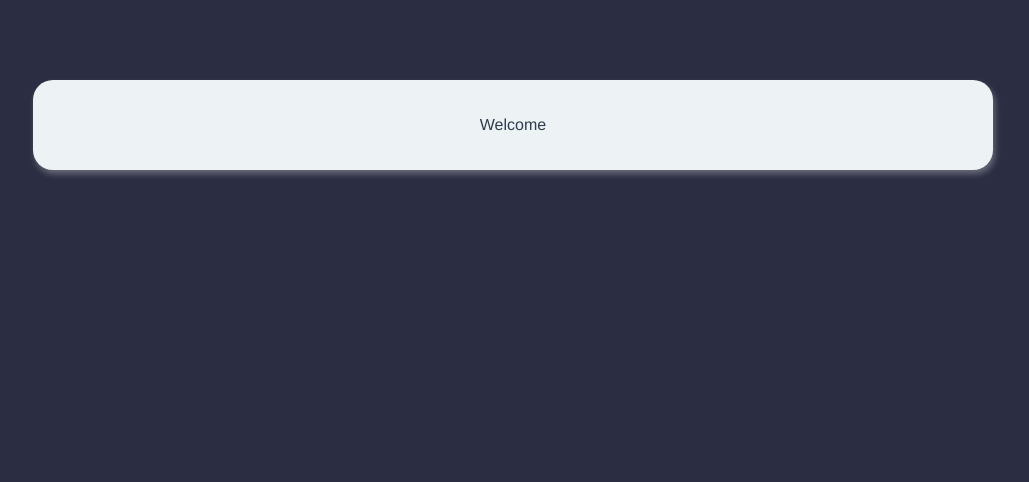
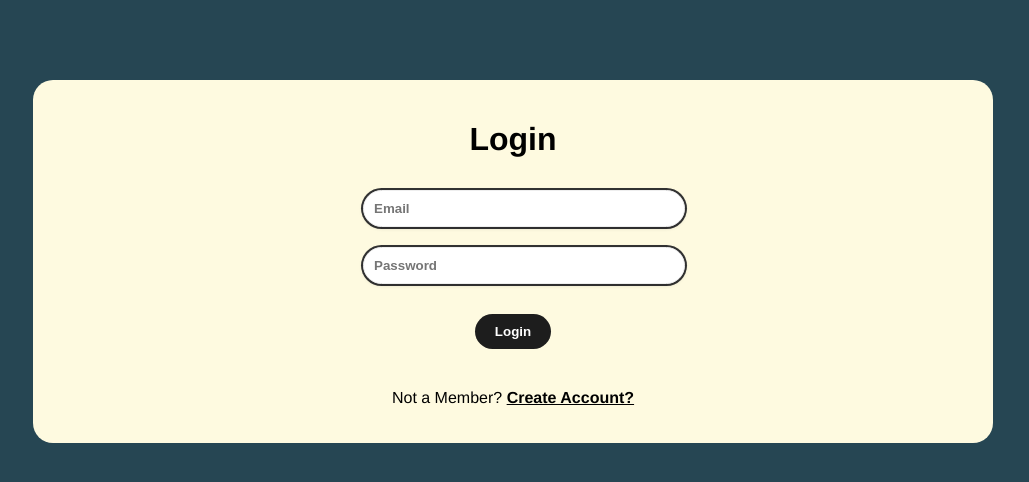
Before and after one commit to WaiLinnAung16/live-chat, a Vue app: page / in a window 1280 px wide. Shown: the top 482 px of the page, without its empty margins (127-1156 px from the left). Built offline with nearby package versions, Linux system fonts and the light colour scheme.

Commit message:
connect auth and throw error

```diff
--- a/firebase/config.js
+++ b/firebase/config.js
@@ -1,6 +1,6 @@
 import firebase from "firebase/app";
 import "firebase/firestore";
-
+import "firebase/auth";
 const firebaseConfig = {
   apiKey: "AIzaSyAFkMSSqurG_tWBopVFZtrhtEdUjpSnfzE",
   authDomain: "vue-blog-test-4ea9e.firebaseapp.com",
@@ -13,5 +13,5 @@ const firebaseConfig = {
 firebase.initializeApp(firebaseConfig);
 const db = firebase.firestore();
 const timestamp = firebase.firestore.FieldValue.serverTimestamp;
-
-export { db, timestamp };
+const auth = firebase.auth();
+export { db, timestamp, auth };
--- a/src/App.vue
+++ b/src/App.vue
@@ -8,7 +8,6 @@
   font-family: Avenir, Helvetica, Arial, sans-serif;
   -webkit-font-smoothing: antialiased;
   -moz-osx-font-smoothing: grayscale;
-  text-align: center;
-  color: #2c3e50;
+
 }
 </style>
--- a/src/assets/global.css
+++ b/src/assets/global.css
@@ -1,14 +1,14 @@
 body {
-  background: #2b2d42;
-  color: #444;
+  background: #264653;
+  color: #000;
 }
 .container {
   width: 90%;
   max-width: 960px;
   margin: 80px auto;
   border-radius: 20px;
-  box-shadow: 2px 4px 6px rgba(255, 255, 255, 0.294);
-  background: #edf2f4;
+  /* box-shadow: 2px 4px 6px rgba(255, 255, 255, 0.294); */
+  background: #fefae0;
 }
 .error {
   color: #d90429;
@@ -16,7 +16,7 @@ body {
 }
 button {
   text-decoration: none;
-  background: #5ae4ca;
+  background: #1d1d1d;
   color: white;
   font-weight: bold;
   border: 0;
--- /dev/null
+++ b/src/components/Login.vue
@@ -0,0 +1,29 @@
+<template>
+    <div>
+        <h1>Login</h1>
+        <form @submit.prevent="logIn">
+            <input type="email" placeholder="Email" v-model="email">
+            <input type="password" placeholder="Password" v-model="password">
+            <button>Login</button>
+        </form>
+    </div>
+</template>
+
+<script>
+import { ref } from 'vue';
+
+export default {
+    setup() {
+        let email = ref('');
+        let password = ref('');
+        let logIn = () => {
+            console.log(email.value, password.value)
+        }
+        return { email, password, logIn }
+    }
+}
+</script>
+
+<style>
+
+</style>
--- /dev/null
+++ b/src/components/Signup.vue
@@ -0,0 +1,42 @@
+<template>
+    <div>
+        <h1>Sign Up</h1>
+        <form @submit.prevent="signUp">
+            <input type="text" placeholder="Display Name" v-model="displayName">
+            <input type="email" placeholder="Email" v-model="email">
+            <input type="password" placeholder="Password" v-model="password">
+            <button>Sign Up</button>
+        </form>
+    </div>
+</template>
+
+<script>
+import { auth } from '../../firebase/config';
+import { ref } from 'vue';
+
+export default {
+    setup() {
+        let displayName = ref('');
+        let email = ref('');
+        let password = ref('');
+        let error = ref(null);
+        let signUp = async () => {
+            try {
+                let res = await auth.createUserWithEmailAndPassword(email.value, password.value);
+                if (!res) {
+                    throw new Error("could not create new user")
+                }
+                console.log(res.user);
+            } catch (err) {
+                error.value = err.message;
+                console.log(error.value);
+            }
+        }
+        return { displayName, email, password, signUp }
+    }
+}
+</script>
+
+<style>
+
+</style>
--- a/src/views/Welcome.vue
+++ b/src/views/Welcome.vue
@@ -1,12 +1,29 @@
 <template>
     <div class="welcome container">
-        <p>Welcome</p>
+        <div v-if="showLoginForm">
+            <Login></Login>
+            <p>Not a Member? <span @click="showLoginForm = !showLoginForm">Create Account?</span></p>
+        </div>
+        <div v-else>
+            <Signup></Signup>
+            <p>Already Member? <span @click="showLoginForm = !showLoginForm">Login Account?</span></p>
+
+        </div>
     </div>
 </template>
 
 <script>
+import { ref } from 'vue';
+import Login from '../components/Login'
+import Signup from '../components/Signup.vue'
 export default {
-
+    components: {
+        Login, Signup
+    },
+    setup() {
+        let showLoginForm = ref(true);
+        return { showLoginForm }
+    }
 }
 </script>
 
@@ -15,4 +32,37 @@ export default {
     text-align: center;
     padding: 20px 0;
 }
+
+/* form styles */
+.welcome form {
+    width: 300px;
+    margin: 20px auto;
+}
+
+/* .welcome label {
+    display: block;
+    margin: 20px 0 10px;
+} */
+
+.welcome input {
+    width: 100%;
+    padding: 10px;
+    border-radius: 20px;
+    border: 1px solid #eee;
+    outline: none;
+    color: #000;
+    font-weight: bolder;
+    box-shadow: rgba(0, 0, 0, 0.16) 0px 1px 4px, rgb(51, 51, 51) 0px 0px 0px 2px;
+    margin: 10px auto;
+}
+
+.welcome span {
+    font-weight: bold;
+    text-decoration: underline;
+    cursor: pointer;
+}
+
+.welcome button {
+    margin: 20px auto;
+}
 </style>
```
